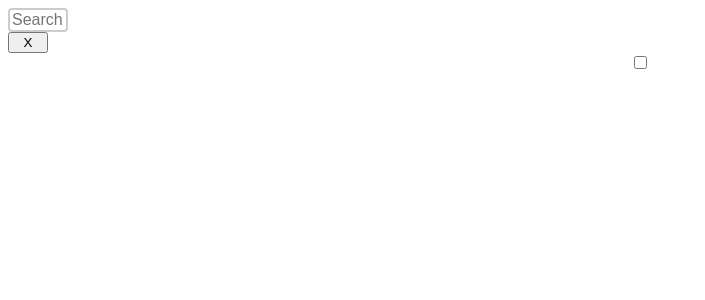
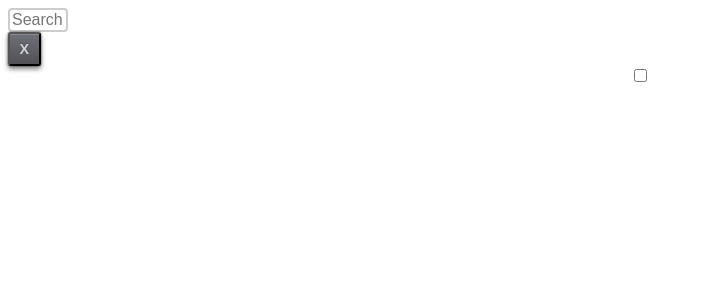
Before and after one commit to kwin64/Cards, a React (Create React App) app: page /test in a window 1280 px wide. Shown: the top 300 px of the page, without its empty margins (0-705 px from the left). Built offline with nearby package versions, Linux system fonts and the light colour scheme.

Commit message:
create css for button

```diff
--- a/src/components/test.module.css
+++ b/src/components/test.module.css
@@ -4,9 +4,7 @@
 }
 
 .container > button {
-    display: flex;
-    justify-content: center;
-    width: 40px;
+
 }
 
 .searchInput {
@@ -22,3 +20,35 @@
 .searchInput:focus {
     width: 200px;
 }
+
+.container > button {
+    position: relative;
+    display: flex;
+    justify-content: center;
+    font-size: 90%;
+    font-weight: 700;
+    color: rgb(209, 209, 217);
+    text-decoration: none;
+    text-shadow: 0 -1px 2px rgba(0, 0, 0, .2);
+    padding: .5em 1em;
+    outline: none;
+    border-radius: 3px;
+    background: linear-gradient(rgb(110, 112, 120), rgb(81, 81, 86)) rgb(110, 112, 120);
+    box-shadow: 0 1px rgba(255, 255, 255, .2) inset,
+    0 3px 5px rgba(0, 1, 6, .5),
+    0 0 1px 1px rgba(0, 1, 6, .2);
+    transition: .2s ease-in-out;
+    width: 30px;
+}
+
+.container > button:hover:not(:active) {
+    background: linear-gradient(rgb(126, 126, 134), rgb(70, 71, 76)) rgb(126, 126, 134);
+}
+
+.container > button:active {
+    top: 1px;
+    background: linear-gradient(rgb(76, 77, 82), rgb(56, 57, 62)) rgb(76, 77, 82);
+    box-shadow: 0 0 1px rgba(0, 0, 0, .5) inset,
+    0 2px 3px rgba(0, 0, 0, .5) inset,
+    0 1px 1px rgba(255, 255, 255, .1);
+}
```
